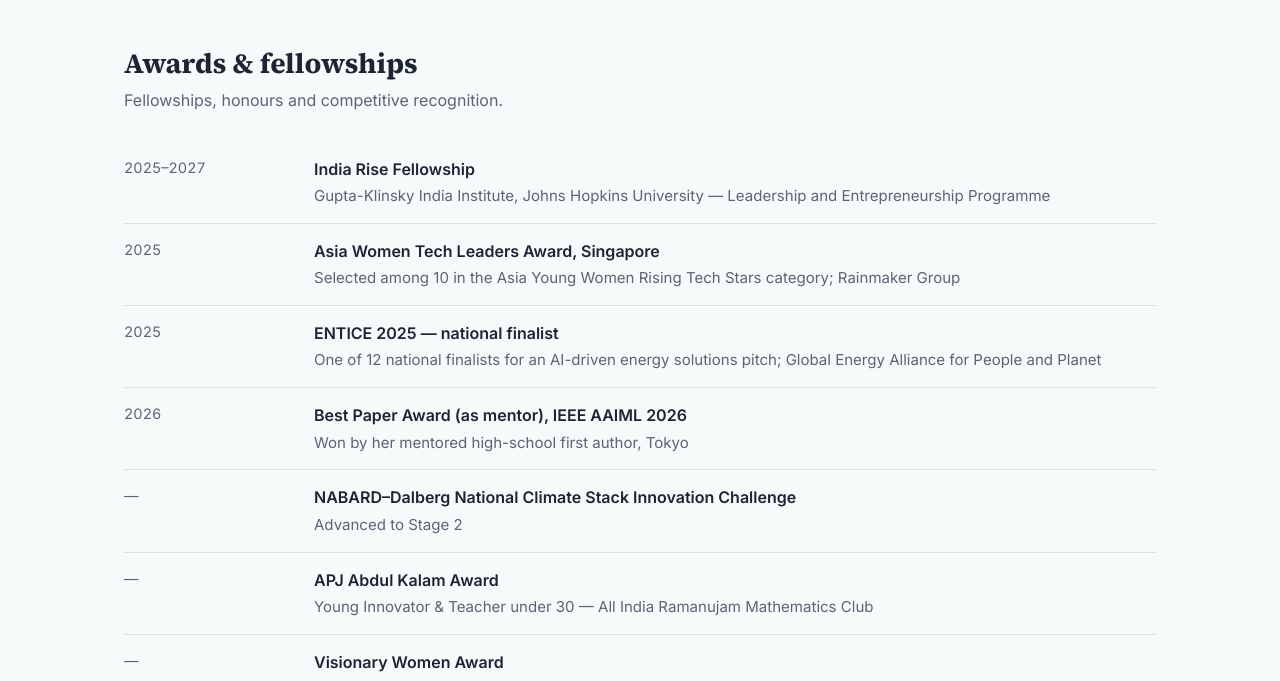
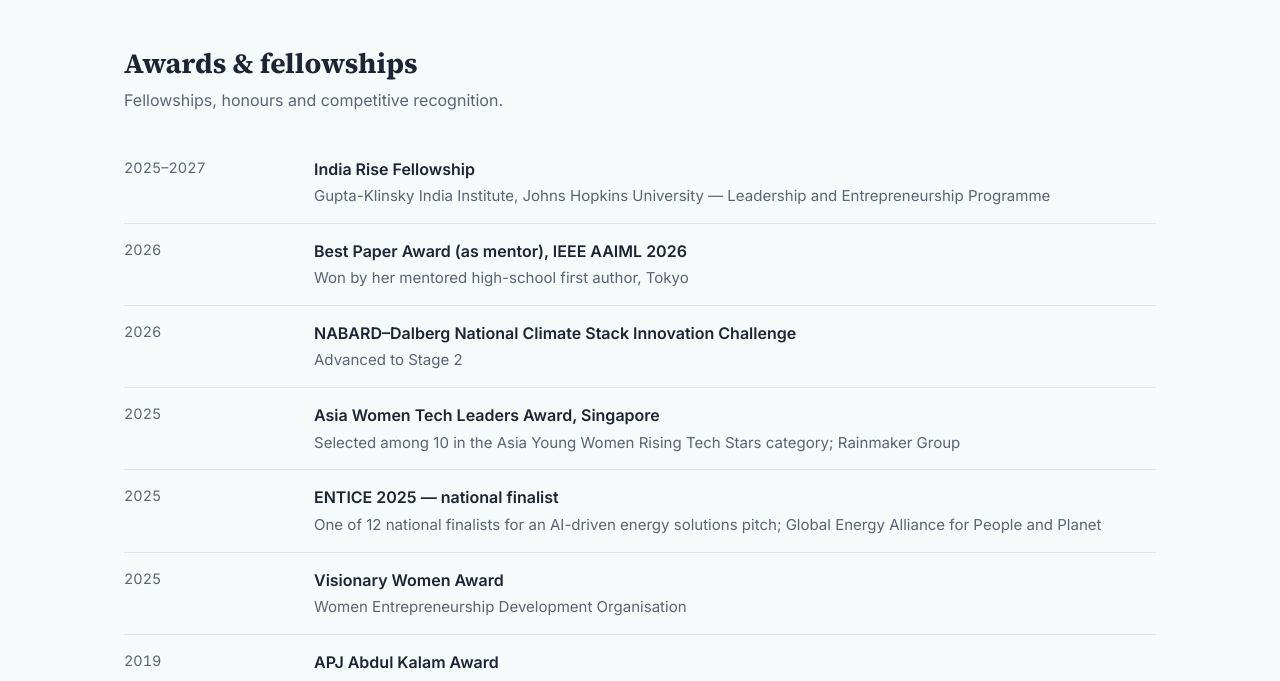
Before and after one commit to vam-math/Personal-Webpage, a plain HTML site: page index.html in a window 1280 px wide. Both pictures are taken after a click on the link "Awards". Shown: the part 112-793 px from the top of the page. Drawn offline with Linux system fonts and the light colour scheme.

Commit message:
Update index.html

```diff
--- a/index.html
+++ b/index.html
@@ -438,14 +438,14 @@
     <p class="sub">Fellowships, honours and competitive recognition.</p>
     <ul class="tl">
       <li><div class="when">2025–2027</div><div class="what"><strong>India Rise Fellowship</strong><span>Gupta-Klinsky India Institute, Johns Hopkins University — Leadership and Entrepreneurship Programme</span></div></li>
+      <li><div class="when">2026</div><div class="what"><strong>Best Paper Award (as mentor), IEEE AAIML 2026</strong><span>Won by her mentored high-school first author, Tokyo</span></div></li>
+      <li><div class="when">2026</div><div class="what"><strong>NABARD–Dalberg National Climate Stack Innovation Challenge</strong><span>Advanced to Stage 2</span></div></li>
       <li><div class="when">2025</div><div class="what"><strong>Asia Women Tech Leaders Award, Singapore</strong><span>Selected among 10 in the Asia Young Women Rising Tech Stars category; Rainmaker Group</span></div></li>
       <li><div class="when">2025</div><div class="what"><strong>ENTICE 2025 — national finalist</strong><span>One of 12 national finalists for an AI-driven energy solutions pitch; Global Energy Alliance for People and Planet</span></div></li>
-      <li><div class="when">2026</div><div class="what"><strong>Best Paper Award (as mentor), IEEE AAIML 2026</strong><span>Won by her mentored high-school first author, Tokyo</span></div></li>
-      <li><div class="when">—</div><div class="what"><strong>NABARD–Dalberg National Climate Stack Innovation Challenge</strong><span>Advanced to Stage 2</span></div></li>
-      <li><div class="when">—</div><div class="what"><strong>APJ Abdul Kalam Award</strong><span>Young Innovator &amp; Teacher under 30 — All India Ramanujam Mathematics Club</span></div></li>
-      <li><div class="when">—</div><div class="what"><strong>Visionary Women Award</strong><span>Women Entrepreneurship Development Organisation</span></div></li>
-      <li><div class="when">—</div><div class="what"><strong>Suyasakthi Viruthugal — Women Achievers</strong><span>Selected among 50 awardees from 2,500+ applicants; Brand Avatar</span></div></li>
+      <li><div class="when">2025</div><div class="what"><strong>Visionary Women Award</strong><span>Women Entrepreneurship Development Organisation</span></div></li>
+      <li><div class="when">2019</div><div class="what"><strong>APJ Abdul Kalam Award</strong><span>Young Innovator &amp; Teacher under 30 — All India Ramanujam Mathematics Club</span></div></li>
       <li><div class="when">2019</div><div class="what"><strong>Working Women Achiever Award</strong><span>Selected among 100 awardees; Breaking Stereotype category, Ooruni Foundation</span></div></li>
+      <li><div class="when">2017</div><div class="what"><strong>Suyasakthi Viruthugal — Women Achievers</strong><span>Selected among 50 awardees from 2,500+ applicants; Brand Avatar</span></div></li>
       <li><div class="when">2017</div><div class="what"><strong>Hackathon Prize, Forge Accelerator</strong><span>Microfluidic cancer-detection device; one of 18 Top Ideas Worth Prototyping (₹25,000)</span></div></li>
       <li><div class="when">2012</div><div class="what"><strong>Gold Medal — Best Outgoing Student</strong><span>PSG College of Technology</span></div></li>
       <li><div class="when">2011</div><div class="what"><strong>Summer Research Fellowship</strong><span>Indian Academy of Sciences — Centre for DNA Fingerprinting and Diagnostics</span></div></li>
```
